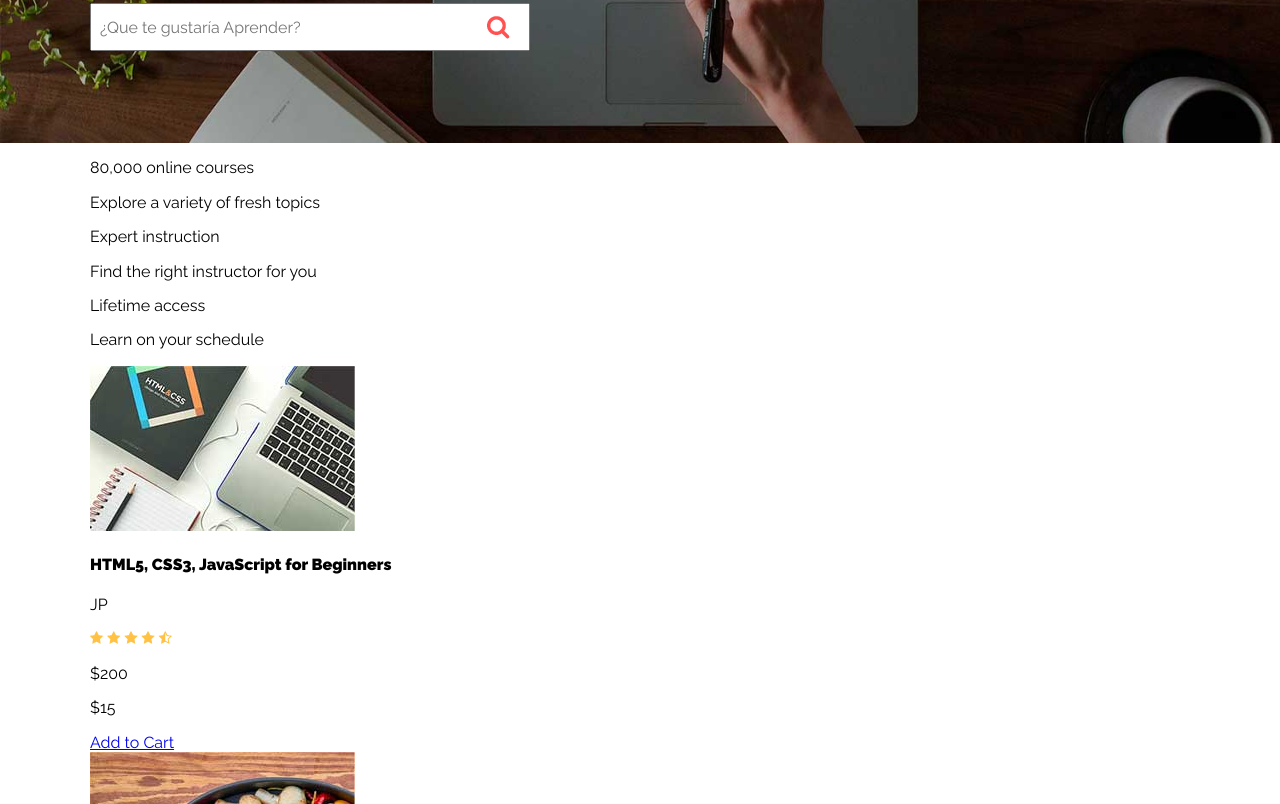
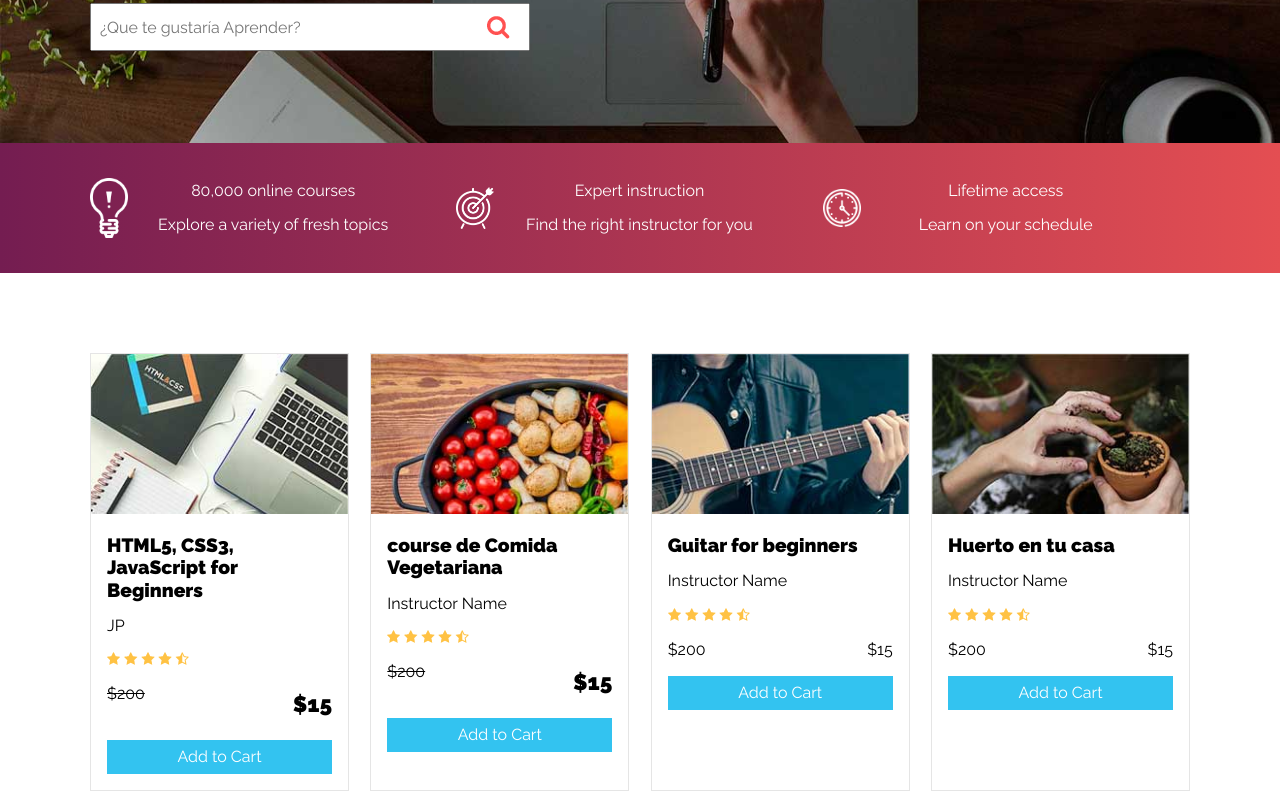
Before and after one commit to pedrolmr/web-mini-projects, a website: page course-website/index.html in a window 1280 px wide. Shown: the part 314-1118 px from the top of the page. Drawn offline with nearby package versions, Linux system fonts and the light colour scheme.

Commit message:
finished website

```diff
--- a/course-website/scss/_mixins.scss
+++ b/course-website/scss/_mixins.scss
@@ -25,7 +25,22 @@
 }
 
 @mixin desktop {
-  @media (min-width: #{$dektop}) {
+  @media (min-width: #{$desktop}) {
     @content;
   }
 }
+
+//gradient
+
+@mixin gradient($color1, $color2) {
+  background: linear-gradient(to right, $color1 0%, $color2 100%);
+}
+
+// background image
+@mixin bg-icon($image) {
+  text-align: center;
+  background-repeat: no-repeat;
+  background-position: left center;
+  background-size: 2.4rem;
+  background-image: url(../img/#{$image}.png);
+}
--- a/course-website/scss/_variables.scss
+++ b/course-website/scss/_variables.scss
@@ -10,5 +10,6 @@ $desktop: 1000px;
 $primary: #33c3f0;
 $secondary: #741d51;
 $alternative: #e44e52;
+$black: #000;
 $gray: #f2f2f2;
 $white: #fff;
--- a/course-website/scss/app.scss
+++ b/course-website/scss/app.scss
@@ -11,6 +11,10 @@ html {
 }
 body {
   font-family: $mainFont;
+}
+
+img {
+  max-width: 100%;
 }
 .container {
   max-width: 1100px;
@@ -35,7 +39,8 @@ body {
     position: absolute;
     right: 0;
     padding: 1rem;
-    max-width: 400px;
+    width: 400px;
+    background-color: $white;
 
     .button {
       @include button($secondary);
@@ -85,3 +90,108 @@ body {
     }
   }
 }
+.bar {
+  min-height: 5rem;
+  background: $secondary;
+  color: $white;
+  @include gradient($secondary, $alternative);
+
+  .icons {
+    display: flex;
+    flex-direction: column;
+    padding: 1.4rem 0;
+
+    @include desktop() {
+      flex-direction: row;
+    }
+    .icon {
+      @include desktop() {
+        flex: 0 0 33.3%;
+      }
+
+      &.icon1 {
+        @include bg-icon(icon1);
+      }
+
+      &.icon2 {
+        @include bg-icon(icon2);
+      }
+
+      &.icon3 {
+        @include bg-icon(icon3);
+      }
+    }
+  }
+}
+
+.course-list {
+  display: flex;
+  flex-wrap: wrap;
+  justify-content: space-between;
+  margin-top: 5rem;
+
+  .course {
+    flex: 0 0 calc(50% - 1rem);
+    @include tablet {
+      flex: 0 0 calc(33.3% - 1rem);
+    }
+
+    @include desktop {
+      flex: 0 0 calc(25% - 1rem);
+    }
+    background-color: $white;
+    margin-bottom: 1rem;
+    border: 1px solid darken($gray, 5%);
+    .course-info {
+      padding: 1rem;
+      h4 {
+        margin: 0;
+        font-size: 1.2rem;
+      }
+      .price {
+        display: flex;
+        justify-content: space-between;
+
+        .regular {
+          text-decoration: line-through;
+        }
+        .offer {
+          font-size: 1.4rem;
+          font-weight: 700;
+        }
+      }
+      .button {
+        @include button($primary);
+      }
+    }
+  }
+}
+.footer {
+  border-top: 1px solid darken($gray, 5%);
+  margin-top: 1rem;
+  padding-top: 2rem;
+
+  .container-footer {
+    display: flex;
+    flex-direction: column;
+
+    @include tablet {
+      flex-direction: row;
+    }
+  }
+}
+
+.menu {
+  display: flex;
+  flex-direction: column;
+  margin-bottom: 1rem;
+  flex: 1;
+  @include desktop {
+    flex: 0 0 calc(30% - 1rem);
+  }
+  a {
+    color: $black;
+    text-decoration: none;
+    margin-bottom: 0.4rem;
+  }
+}
```
Also changed, not shown: course-website/css/app.css.
